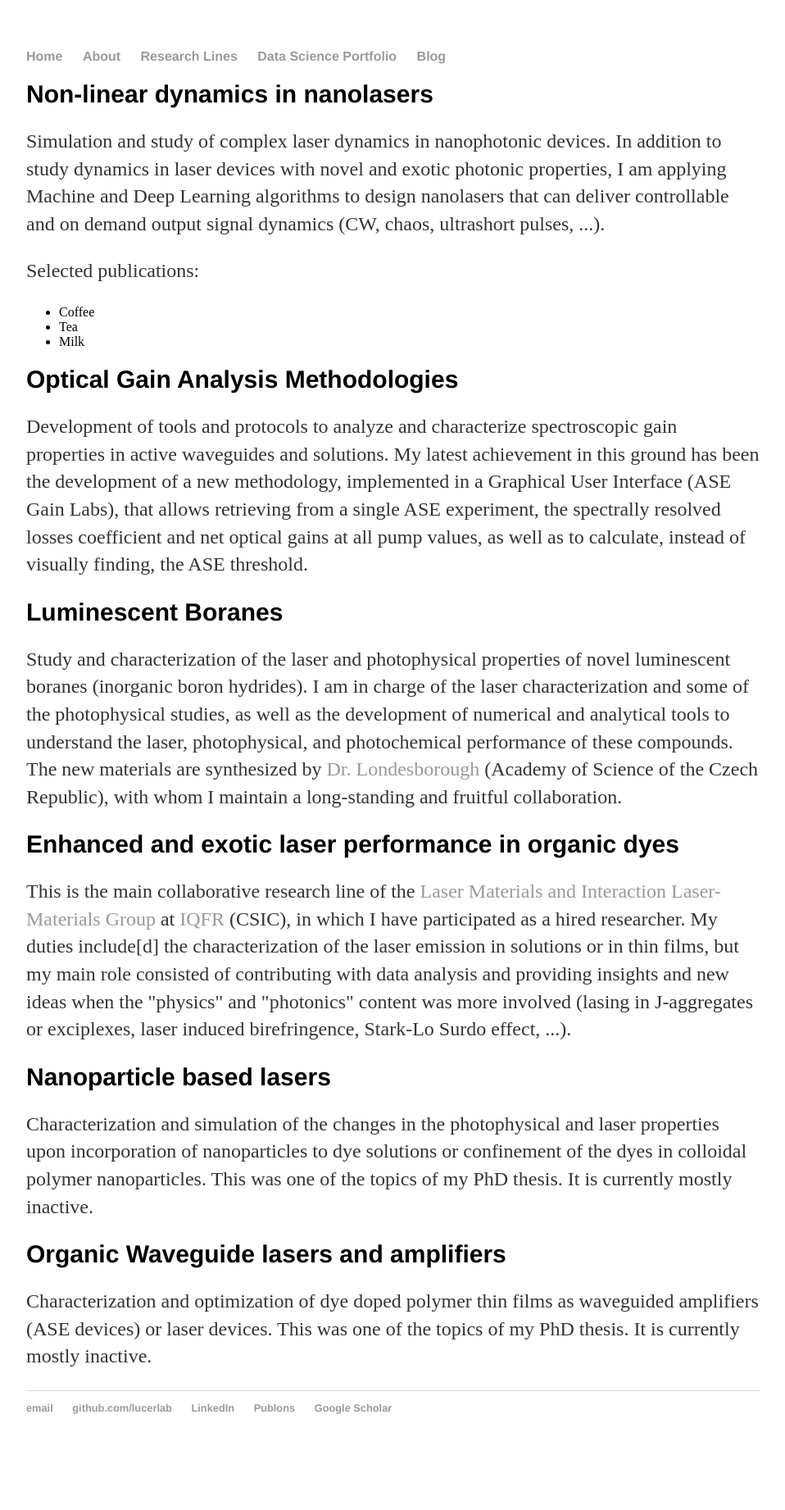
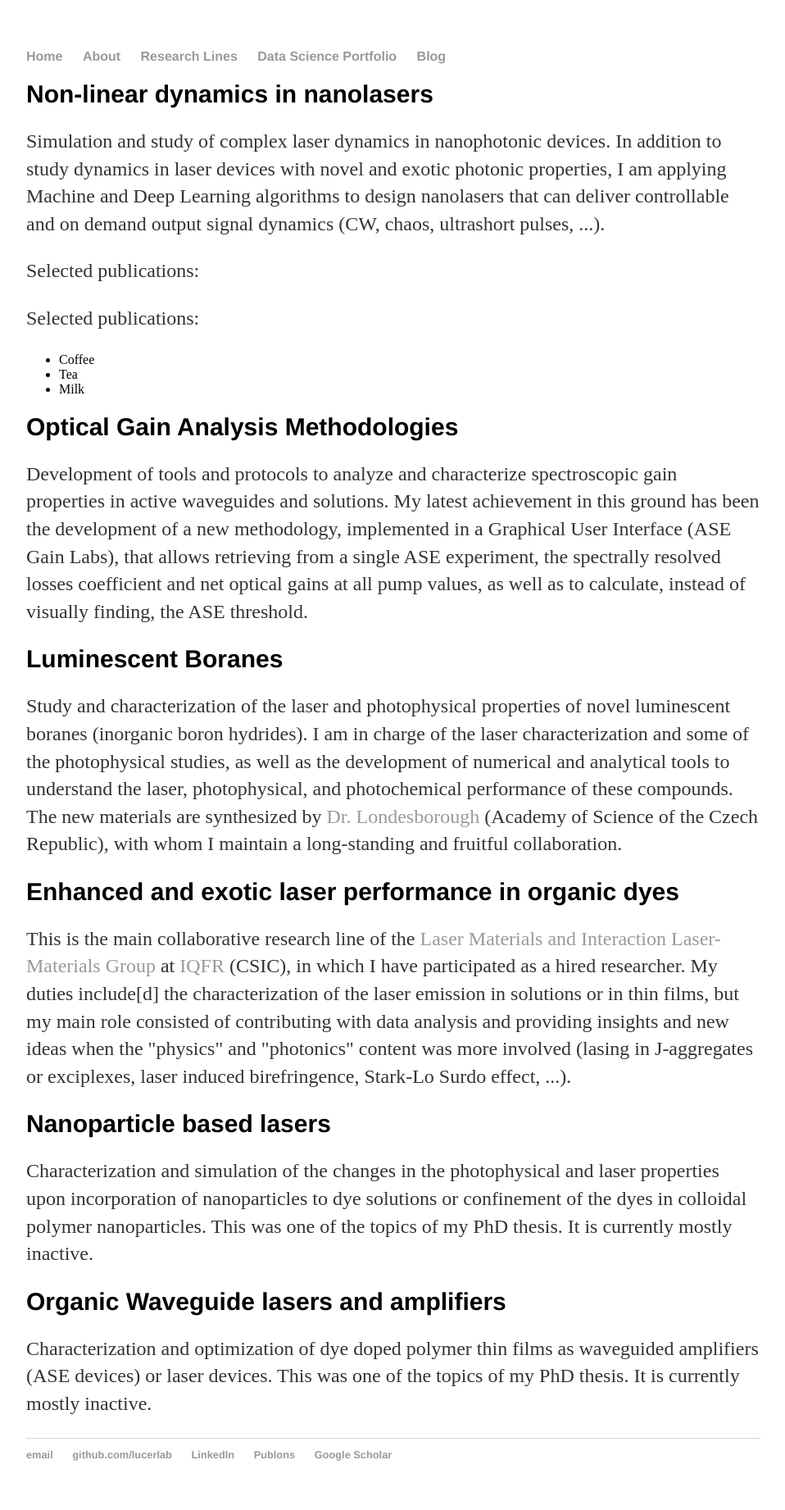
Before and after one commit to lucerlab/lucerlab.github.io, a Jekyll site: the page built from research/index.html, in a window 1280 px wide. Shown: the whole page at 82% size, without its empty margins (160-1118 px from the left). Built offline with Jekyll 4.4.1, drawn with Linux system fonts in a browser that asks for light colours; before the commit the page ends 1785 px from its top, so only the background shows below that.

Commit message:
Update index.html

```diff
--- a/research/index.html
+++ b/research/index.html
@@ -13,7 +13,9 @@
 
 <p> Selected publications: </p>
 
-<ul class="work blurb">
+<p> Selected publications: </p>
+
+<ul>
   <li>Coffee</li>
   <li>Tea</li>
   <li>Milk</li>
```
